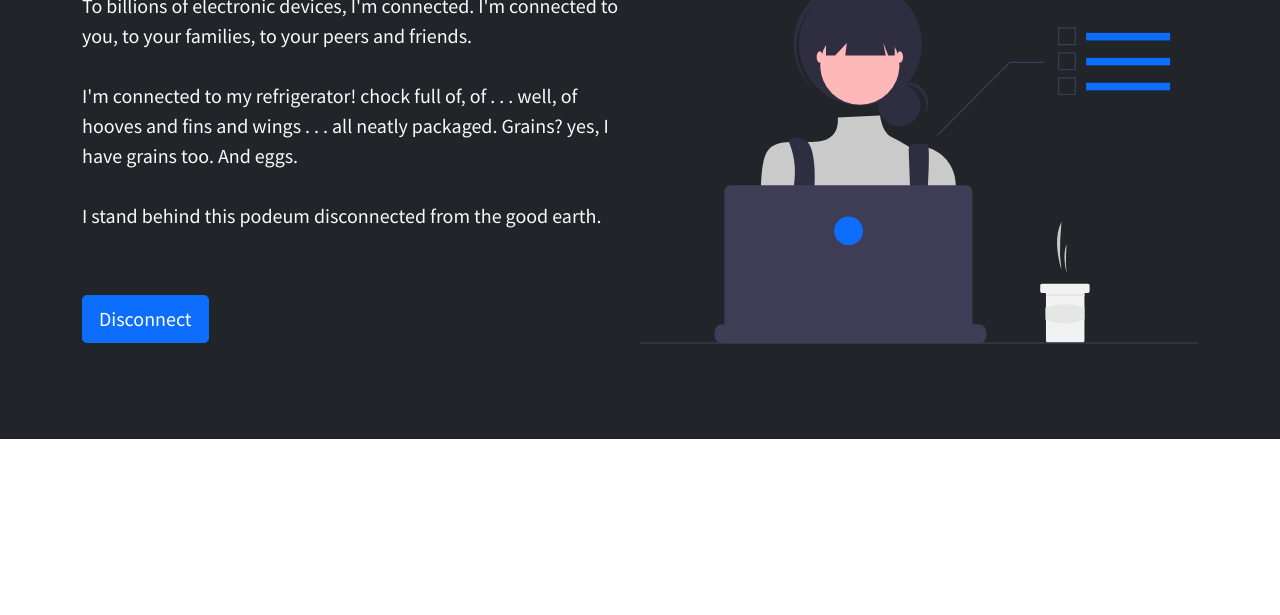
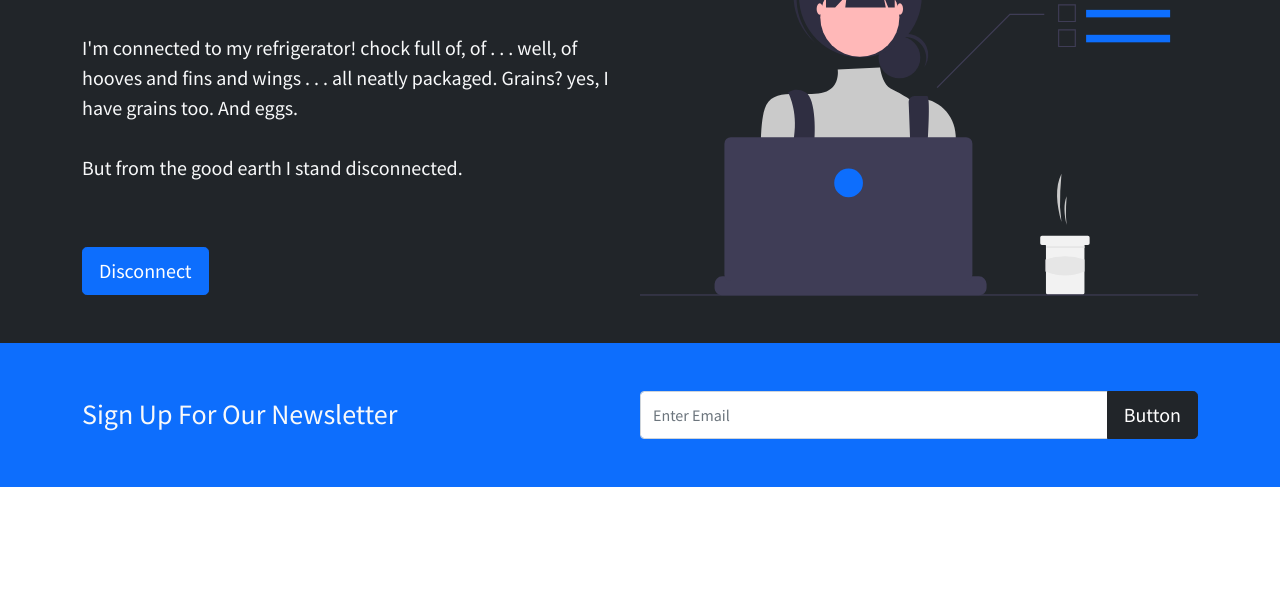
Before and after one commit to amandrafino/boot-traversy, a website: page index.html in a window 1280 px wide. Shown: the part 185-800 px from the top of the page. Drawn offline with nearby package versions, Linux system fonts and the light colour scheme.

Commit message:
index syles
added newsletter section & styles.css to work a bit outside of bootstrap

```diff
--- a/css/style.css
+++ b/css/style.css
@@ -2,3 +2,9 @@
 body {
   font-family: 'Source Sans Pro', sans-serif;
 }
+
+@media (min-width: 768px) {
+  .news-input {
+    width: 50%;
+  }
+}
--- a/index.html
+++ b/index.html
@@ -43,19 +43,33 @@
     </nav><!-- end nav -->
 
     <!-- showcase -->
-    <section class="bg-dark text-light p-5 text-center text-sm-start">
+    <section class="bg-dark text-light p-5 p-lg-0 pt-3 text-center text-sm-start">
       <div class="container">
         <div class="d-sm-flex align-self-center justify-content-between">
           <div>
             <h1>Live Life <span class="text-success">Vigorously</span></h1>
-            <p class="lead">To billions of electronic devices, I'm connected. I'm connected to you, to your families, to your peers and friends. <br><br>I'm connected to my refrigerator! chock full of, of . . . well, of hooves and fins and wings . . . all neatly packaged. Grains? yes, I have grains too. And eggs. <br><br> I stand behind this podeum disconnected from the good earth.</p>
+            <p class="lead">To billions of electronic devices, I'm connected. I'm connected to you, to your families, to your peers and friends. <br><br>I'm connected to my refrigerator! chock full of, of . . . well, of hooves and fins and wings . . . all neatly packaged. Grains? yes, I have grains too. And eggs. <br><br> But from the good earth I stand disconnected.</p>
             <button class="btn btn-primary btn-lg my-5">Disconnect</button>
           </div>
           <img class="image-fluid w-50 d-none d-sm-block" src="img/showcase.svg" alt="">
         </div>
       </div>
     </section>
+    <!-- End Showcase -->
 
+    <!-- Newsletter -->
+    <section class="bg-primary text-light p-5">
+      <div class="container">
+        <div class="d-md-flex justify-content-between align-items-center">
+          <h3 class="mb-3 mb-md-0">Sign Up For Our Newsletter</h3>
+
+          <div class="input-group news-input">
+            <input type="text" class="form-control" placeholder="Enter Email">
+            <button class="btn btn-lg btn-dark" type="button">Button</button>
+          </div>
+        </div>
+      </div>
+    </section>
 
 
   <!-- Script -->
```
